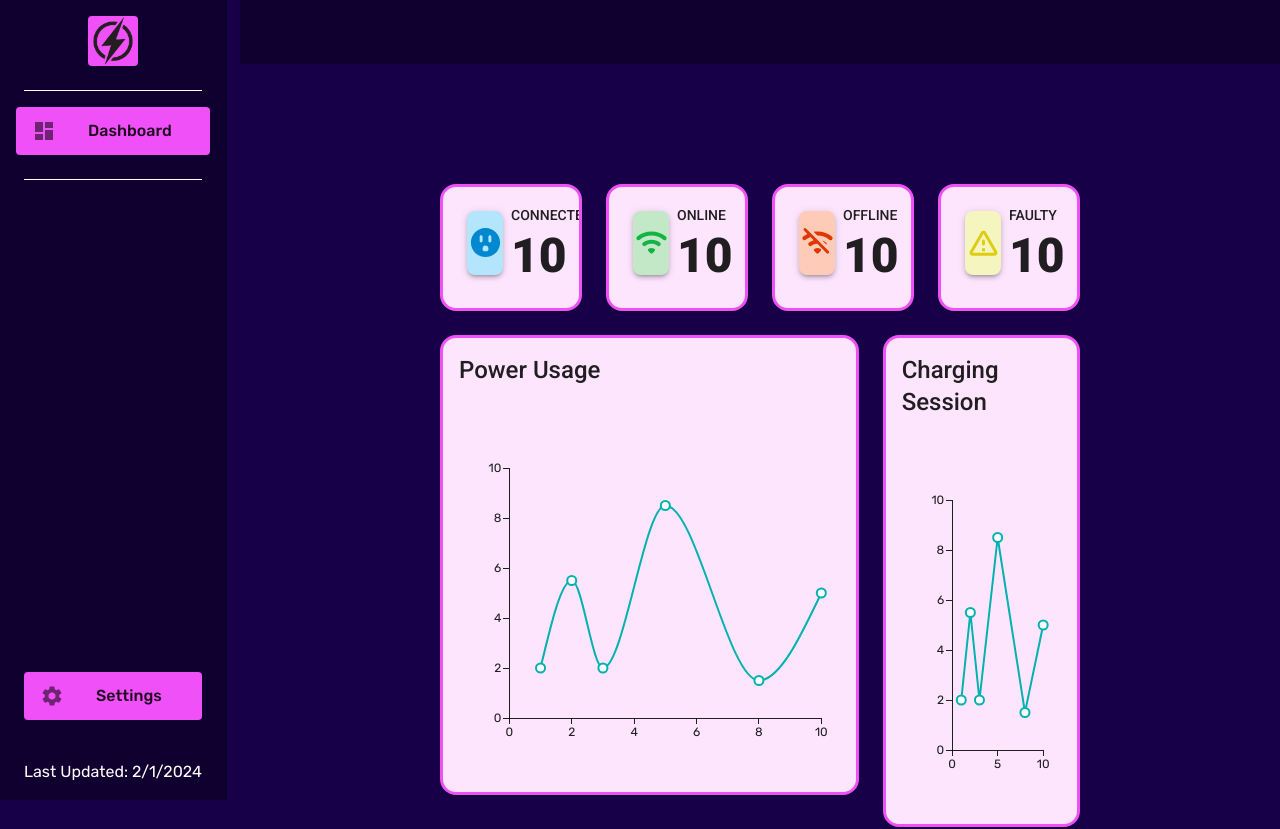
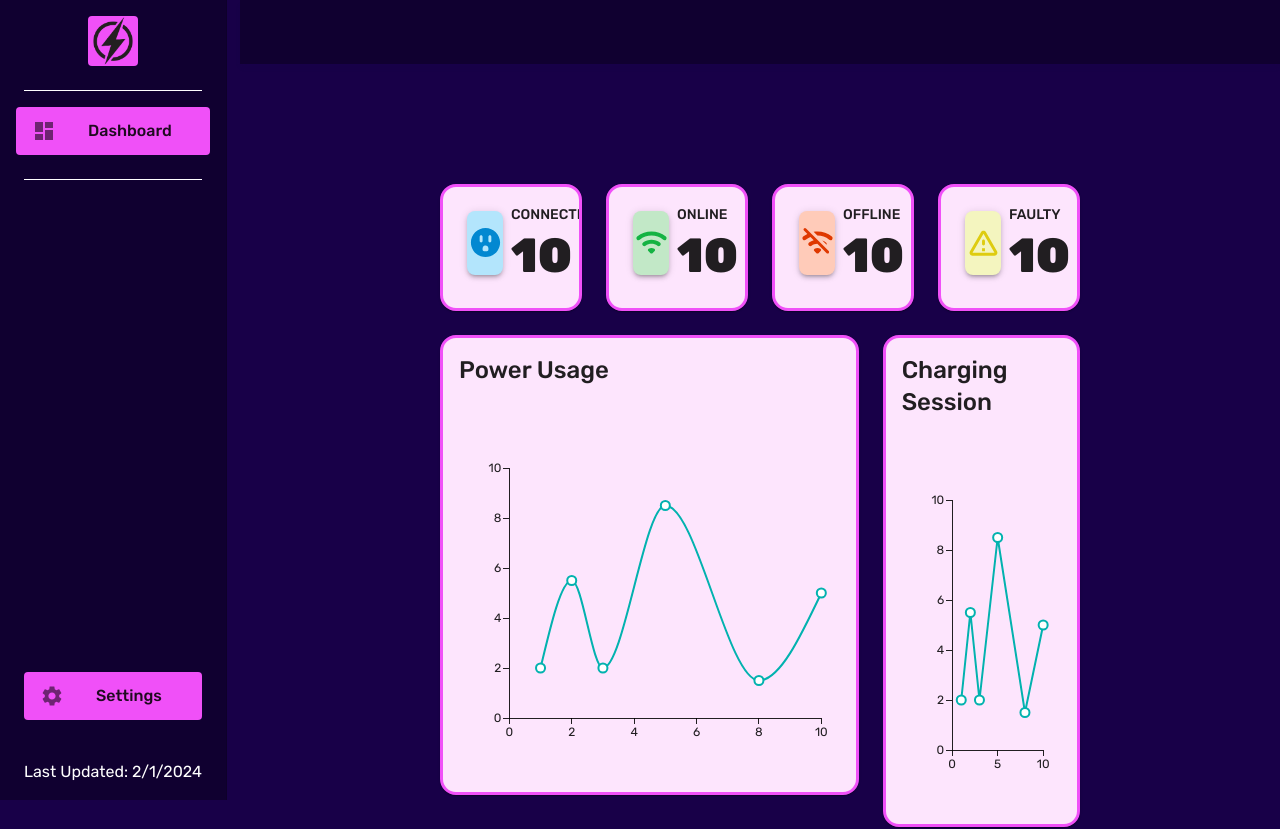
Before and after one commit to munmar/EV-Network-Manager, a React (Create React App) app in the folder client/: page / in a window 1280 px wide. Shown: the top 829 px of the page. Built offline with nearby package versions, Linux system fonts and the light colour scheme.

Commit message:
fixed a typography issue - Roboto and Rubik read as one item not two separate strings.

```diff
--- a/client/src/styles/theme/theme.js
+++ b/client/src/styles/theme/theme.js
@@ -52,7 +52,7 @@ export const lightTheme = createTheme({
     body2: {
       fontFamily: 'Rubik',
     },
-    fontFamily: 'Roboto, Rubik',
+    fontFamily: ['Roboto', 'Rubik']
   },
   components: {
     MuiSwitch: {
```
